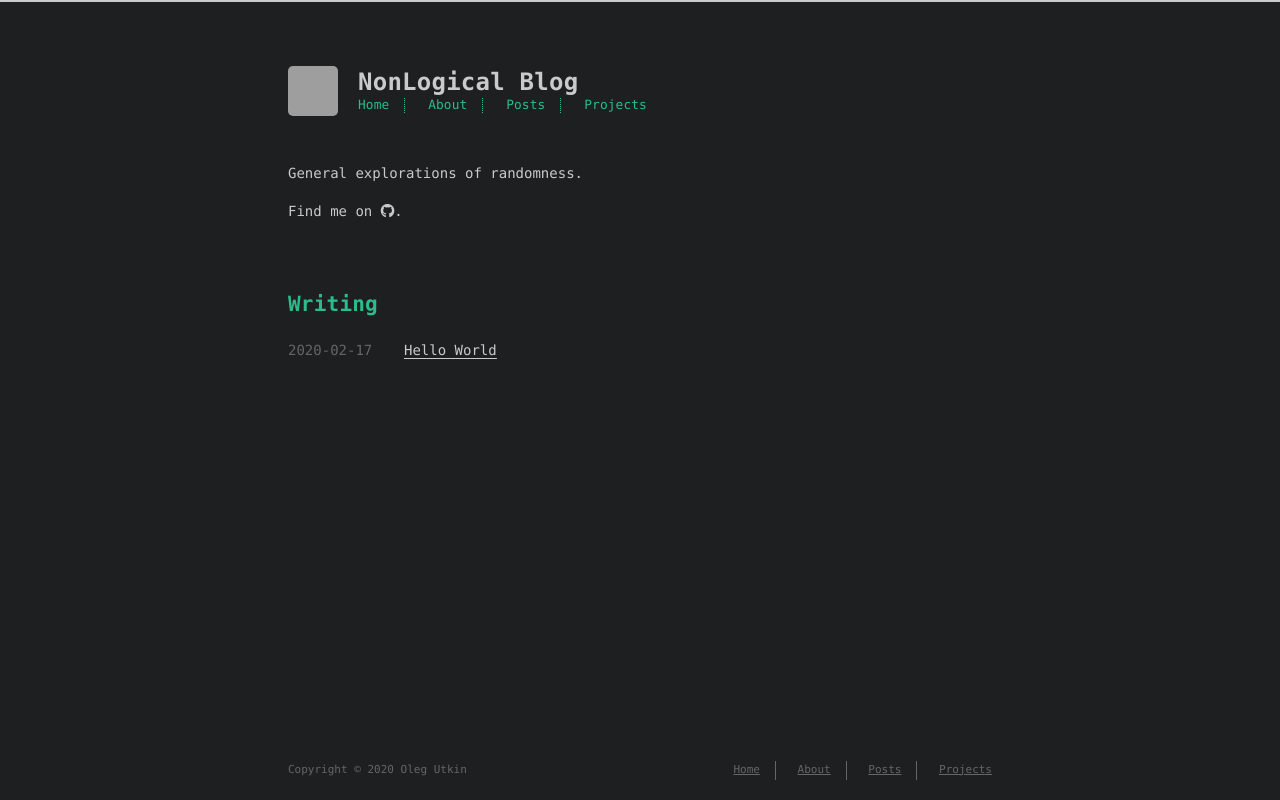
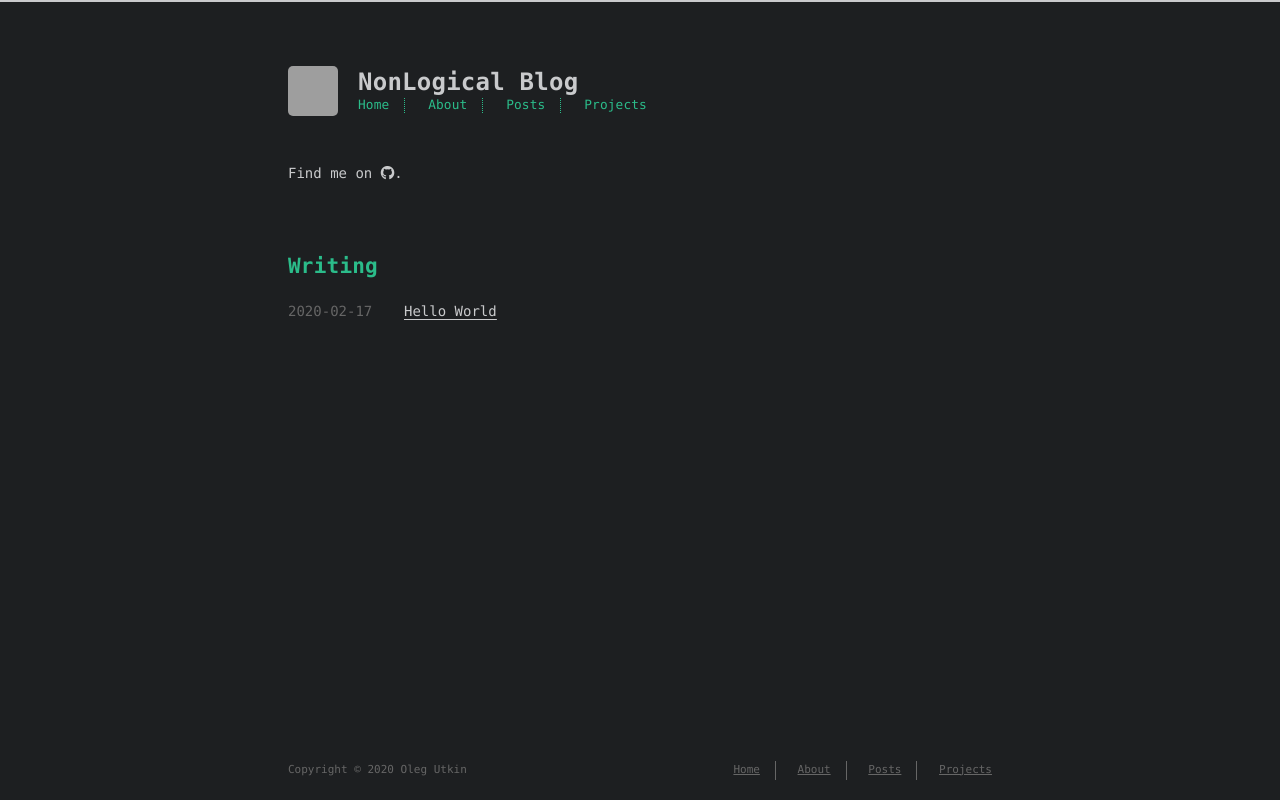
Before and after one commit to NonLogicalDev/nonlogicaldev.github.io, a plain HTML site: page index.html in a window 1280 px wide. Drawn offline with Linux system fonts and the light colour scheme; grey boxes are pictures that could not be loaded.

Commit message:
Site updated: 2020-02-18 01:03:39

```diff
--- a/index.html
+++ b/index.html
@@ -6,12 +6,10 @@
     <meta http-equiv="X-UA-Compatible" content="IE=edge">
     <meta name="HandheldFriendly" content="True">
     <meta name="viewport" content="width=device-width, initial-scale=1, maximum-scale=1" />
-    <meta name="description" content="General explorations of randomness.">
-<meta property="og:type" content="website">
+    <meta property="og:type" content="website">
 <meta property="og:title" content="NonLogical Blog">
 <meta property="og:url" content="https://nonlogical.net/index.html">
 <meta property="og:site_name" content="NonLogical Blog">
-<meta property="og:description" content="General explorations of randomness.">
 <meta property="og:locale" content="en_US">
 <meta property="article:author" content="Oleg Utkin">
 <meta name="twitter:card" content="summary">
@@ -89,9 +87,6 @@
 
 
         <section id="about">
-
-    <p>General explorations of randomness.</p>
-
 
 
     <p>
```
Also changed, not shown: archives/2020/02/index.html (+1 -3 lines), archives/2020/index.html (+1 -3 lines), archives/index.html (+1 -3 lines).
